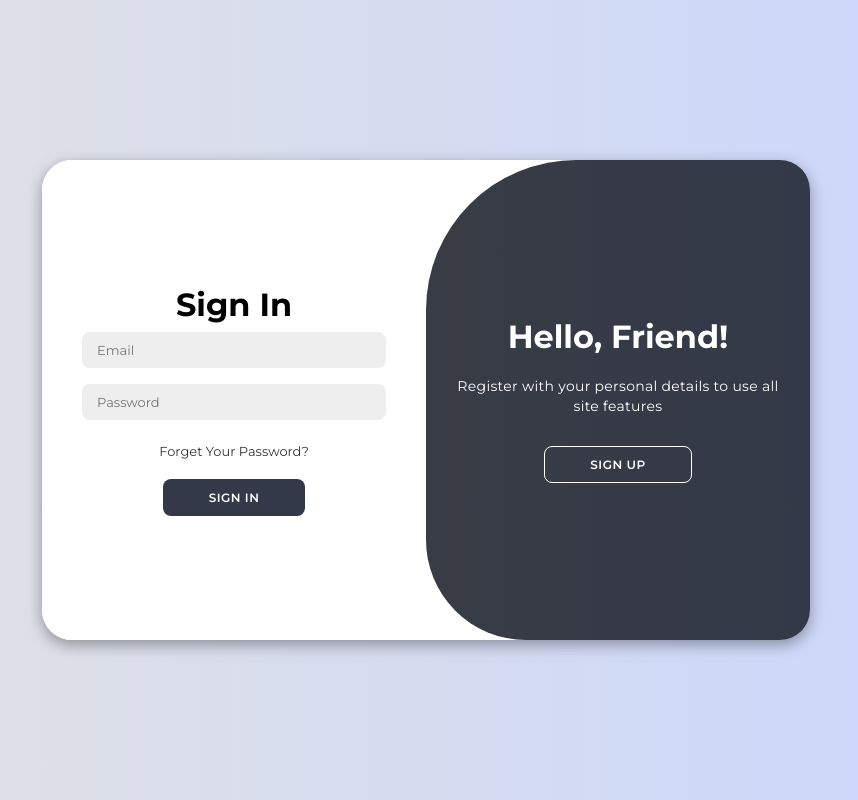
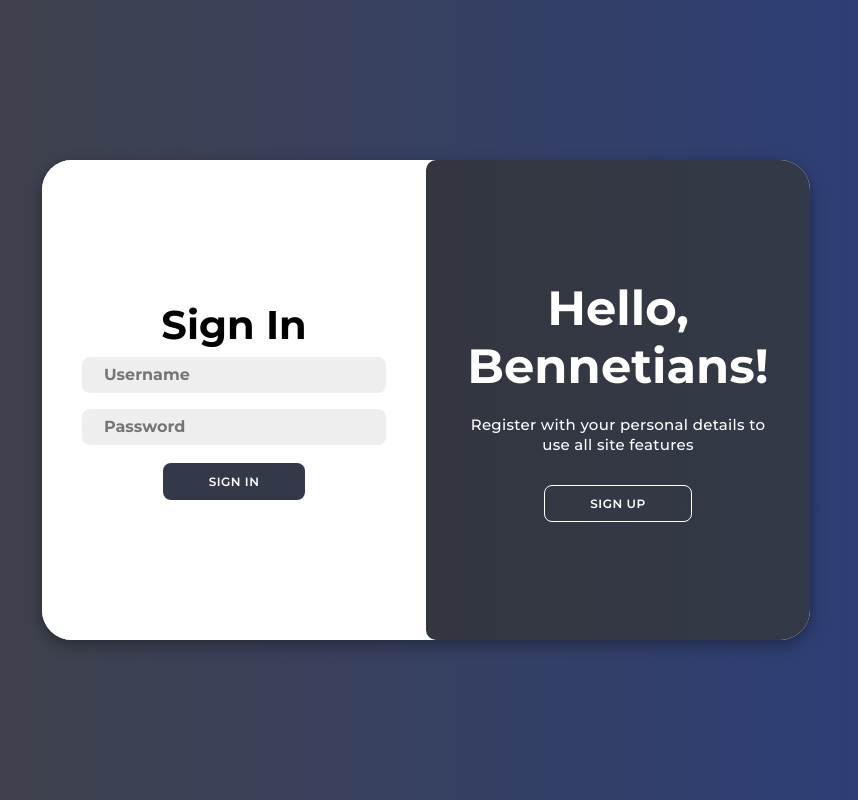
Before and after one commit to chaharhimanshu1004/Anonymous-Chat-App, a React (Create React App) app in the folder client/: page / in a window 1280 px wide. Shown: the whole page, without its empty margins (214-1072 px from the left). Built offline with nearby package versions, Linux system fonts and the light colour scheme; no server answers.

Commit message:
changes in login system

```diff
--- a/client/src/App.js
+++ b/client/src/App.js
@@ -1,36 +1,43 @@
 
 import './App.css';
-import SignUp from './components/SignUp'
 import {  useSelector } from 'react-redux'
 import Sidebar from './components/Sidebar';
 import Chat from './components/Chat';
 import { selectUser } from './slices/userSlice'
 import Login from './components/Login';
-
-
+import { login } from './slices/userSlice';
+import { useDispatch } from 'react-redux';
+import { useEffect } from 'react';
 
 
 function App() {
   const user = useSelector(selectUser);
-  localStorage.removeItem('user')
+  const dispatch = useDispatch();
+  useEffect(() => {
+    // Check if user information is stored in local storage
+    const storedUser = localStorage.getItem('user');
+
+    if (storedUser) {
+      // Parse the stored user information and dispatch the login action
+      const parsedUser = JSON.parse(storedUser);
+      dispatch(login({ name: parsedUser.username, uid: parsedUser.userId }));
+    }
+  }, [dispatch]);
+
 
   return (
     <div  className='app'>
-      {/* {
+      {
         user?(
           <>
           <Sidebar/>
           <Chat/>
           </>
         ):(
-          <h2><SignUp/></h2>
+          <h2><Login/></h2>
         )
-      } */}
-      {/* <Sidebar/>
-      <Chat/> */}
-      <Login></Login>
+      }
 
-      {/* <SignUp></SignUp> */}
 
     </div>
   );
--- a/client/src/components/Login.js
+++ b/client/src/components/Login.js
@@ -1,9 +1,61 @@
 import React, { useEffect, useState } from 'react';
 import '../styling/Login.css'
+import axios from 'axios';
+import {useDispatch} from 'react-redux'
+import {login} from '../slices/userSlice'
+
 
 const App = () => {
+  const [name,setName] = useState('');
+  const [email,setEmail] = useState('');
+  const [username,setUsername] = useState('')
+  const [password,setPassword] = useState('')
+  const dispatch = useDispatch();
+
+  const handleSignUp = async(event)=>{
+    event.preventDefault();
+    try{
+        await axios.post('http://localhost:6001/api/users/register',{
+            name,
+            email
+        }).then((response)=>alert(response.data.message)).catch(handleAxiosError)
+
+    }catch (error) {
+        console.error('Error during registration:', error);
+    }
+  }
+  const handleAxiosError = (error) => {
+    console.error('Axios error:', error);
+
+    // Show an alert for bad requests
+    if (error.response && error.response.status === 400) {
+      alert('Either User is already Registered or check Your EMail,Only Bennett Students can sign in and register');
+    }
+  };
+
+  const handleSignIn = async(event)=>{
+    event.preventDefault();
+    try{
+        const response = await axios.post('http://localhost:6001/api/users/login',{
+            username,
+            password
+        });
+        if(response.data.token){
+            dispatch(login({
+                name:username,
+                uid:response.data.userId
+            }))
+        }
+        const {  userId } = response.data;
+        localStorage.setItem('user', JSON.stringify({ username, userId }));
+
+    }catch (error) {
+        console.error('Error during login:', error);
+    }
+}
+
+
   const [isContainerActive, setIsContainerActive] = useState(false);
-
   useEffect(() => {
     const registerBtn = document.getElementById('register');
     const loginBtn = document.getElementById('login');
@@ -25,25 +77,26 @@ const App = () => {
     };
   }, []);
 
+
   return (
-    <div className={`container ${isContainerActive ? 'active' : ''}`} id="container">
+    <div className="fullContainer">
+      <div className={`container ${isContainerActive ? 'active' : ''}`} id="container">
       <div className="form-container sign-up">
         <form>
-          <h1>Create Account</h1>
-          <input type="text" placeholder="Name" />
-          <input type="email" placeholder="Email" />
-          <input type="password" placeholder="Password" />
-          <button>Sign Up</button>
+          <h1 style={{fontWeight:'bold',fontSize:'36px'}}>Create Account</h1>
+          <input  value={name} onChange={(e)=>setName(e.target.value)} type="text" placeholder="Name" />
+          <input  type="email" placeholder="Email" />
+          <input value={email} onChange={(e)=>setEmail(e.target.value)} type="email" placeholder="Confirm Email" />
+          <button onClick={handleSignUp}>Sign Up</button>
         </form>
       </div>
       <div className="form-container sign-in">
         <form>
-          <h1>Sign In</h1>
+          <h1 style={{fontWeight:'bold',fontSize:'40px'}}>Sign In</h1>
 
-          <input type="email" placeholder="Email" />
-          <input type="password" placeholder="Password" />
-          <a href="#">Forget Your Password?</a>
-          <button>Sign In</button>
+          <input value={username} onChange={(e)=>setUsername(e.target.value)} type="text" placeholder="Username" />
+          <input value={password} onChange={(e)=>setPassword(e.target.value)} type="password" placeholder="Password" />
+          <button onClick={handleSignIn}>Sign In</button>
         </form>
       </div>
       <div className="toggle-container">
@@ -54,13 +107,15 @@ const App = () => {
             <button className="hidden" id="login">Sign In</button>
           </div>
           <div className="toggle-panel toggle-right">
-            <h1>Hello, Friend!</h1>
-            <p>Register with your personal details to use all site features</p>
+            <h1>Hello, Bennetians!</h1>
+            <p style={{fontSize:'15px',fontWeight:'500'}}>Register with your personal details to use all site features</p>
             <button className="hidden" id="register">Sign Up</button>
           </div>
         </div>
       </div>
     </div>
+    </div>
+
   );
 };
 
--- a/client/src/styling/Chat.css
+++ b/client/src/styling/Chat.css
@@ -59,8 +59,7 @@
     font-weight: bold;
     font-size: 38px;
     color: rgba(183, 186, 189, 0.329);
-    margin-top: 285px;
-
+    margin-top: 255px;
 
 }
 
--- a/client/src/styling/Login.css
+++ b/client/src/styling/Login.css
@@ -7,15 +7,24 @@
     font-family: 'Montserrat', sans-serif;
 }
 
-body{
+.fullContainer{
+    width: 100vw;
     background-color: #c9d6ff;
-    background: linear-gradient(to right, #e2e2e2, #c9d6ff);
+    background: linear-gradient(to right, #434242, #2a3e80);
     display: flex;
     align-items: center;
     justify-content: center;
     flex-direction: column;
     height: 100vh;
 }
+.container input::placeholder {
+    font-size: 16px;
+    padding: 7px;
+}
+.container input {
+    font-weight: bold;
+  }
+
 
 .container{
     background-color: #fff;
@@ -151,19 +160,19 @@ body{
     height: 100%;
     overflow: hidden;
     transition: all 0.6s ease-in-out;
-    border-radius: 150px 0 0 100px;
+    border-radius: 10px 10px 10px 10px;
     z-index: 1000;
 }
 
 .container.active .toggle-container{
     transform: translateX(-100%);
-    border-radius: 0 150px 100px 0;
+    border-radius: 10px 10px 10px 10px;
 }
 
 .toggle{
     background-color: rgb(51,57,72);
     height: 100%;
-    background: linear-gradient(to right, #3e3f41, rgb(51,57,72));
+    background: linear-gradient(to right, #333436, rgb(51,57,72));
     color: #fff;
     position: relative;
     left: -100%;
```
